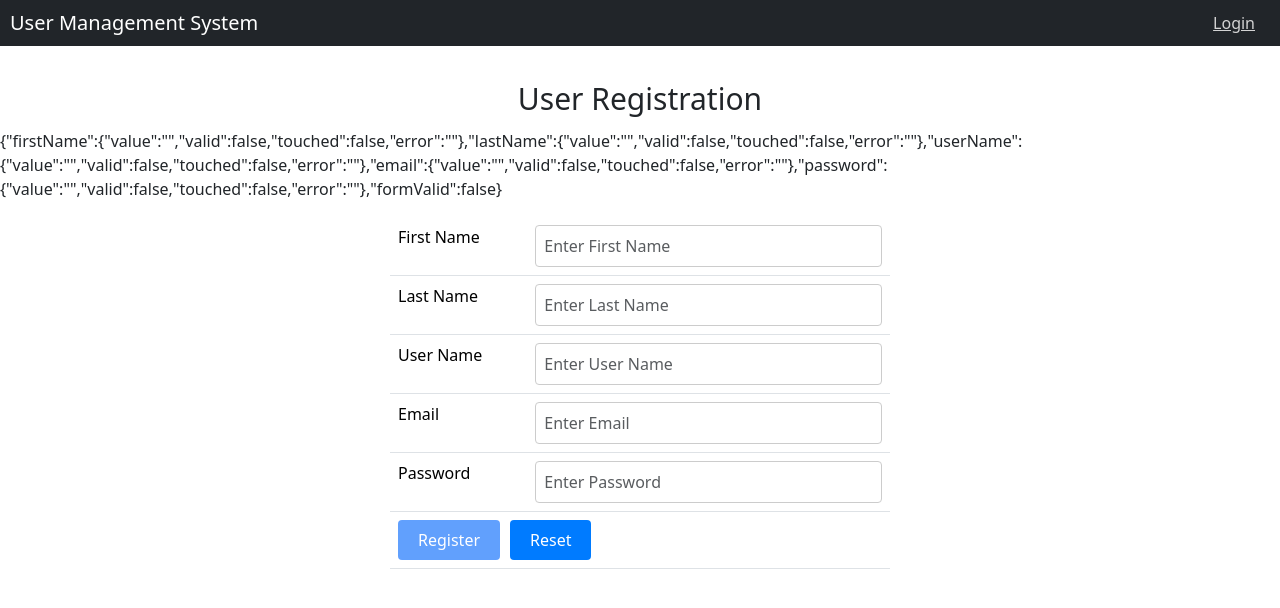
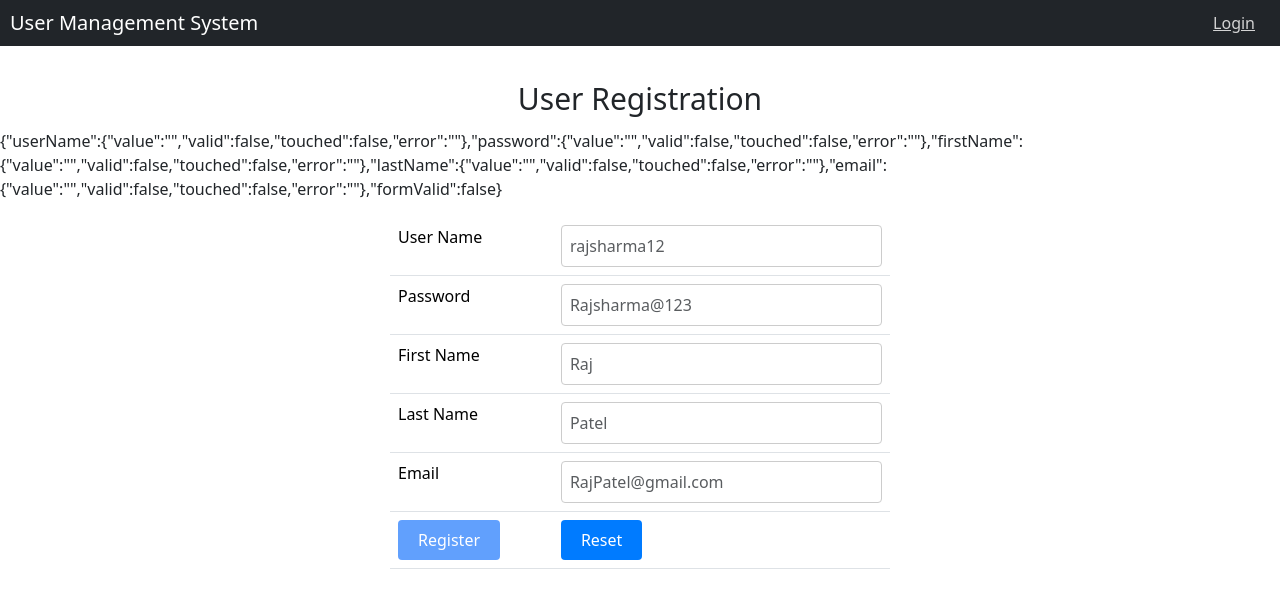
Before and after one commit to UdayDudhe/User-Management-API, a React (Create React App) app in the folder frontend/: page /registration in a window 1280 px wide. Shown: the top 608 px of the page. Built offline with nearby package versions, Linux system fonts and the light colour scheme.

Commit message:
added few logic in registration component

```diff
--- a/frontend/src/Components/RegistrationPage/RegistrationPage.jsx
+++ b/frontend/src/Components/RegistrationPage/RegistrationPage.jsx
@@ -1,14 +1,14 @@
-import React, { useReducer } from "react";
+import React, {useReducer } from "react";
 import "./Registration.css";
 import { useNavigate } from "react-router-dom";
 
 function RegistrationPage() {
   const init = {
+    userName: { value: "", valid: false, touched: false, error: "" },
+    password: { value: "", valid: false, touched: false, error: "" },
     firstName: { value: "", valid: false, touched: false, error: "" },
     lastName: { value: "", valid: false, touched: false, error: "" },
-    userName: { value: "", valid: false, touched: false, error: "" },
     email: { value: "", valid: false, touched: false, error: "" },
-    password: { value: "", valid: false, touched: false, error: "" },
     formValid: false,
   };
 
@@ -26,16 +26,25 @@ function RegistrationPage() {
   const navigate = useNavigate();
 
   const sendData = (e) => {
+
+    console.log(JSON.stringify({
+      username: user.userName.value,
+      password: user.password.value,
+      first_name: user.firstName.value,
+      last_name: user.lastName.value,
+      email: user.email.value,
+    }));
+
     e.preventDefault();
     const reqOptions = {
       method: "POST",
       headers: { "content-type": "application/json" },
       body: JSON.stringify({
+        username: user.userName.value,
+        password: user.password.value,
         first_name: user.firstName.value,
         last_name: user.lastName.value,
-        username: user.userName.value,
         email: user.email.value,
-        password: user.password.value,
       }),
     };
     fetch("http://localhost:8080/register", reqOptions)
@@ -121,6 +130,7 @@ function RegistrationPage() {
     <>
       <legend>User Registration</legend>
       <p>{JSON.stringify(user)}</p>
+
       <div className="registration-container">
         <form
           className="form-horizontal needs-validation"
@@ -129,6 +139,77 @@ function RegistrationPage() {
         >
           <table className="table">
             <tbody>
+              <tr>
+                <td>
+                  <label className="control-label" htmlFor="">
+                    User Name
+                  </label>
+                </td>
+                <td>
+                  <input
+                    type="text"
+                    className="form-control"
+                    id="userName"
+                    name="userName"
+                    value={user.userName.value}
+                    onChange={(e) => {
+                      handleChange("userName", e.target.value);
+                    }}
+                    onBlur={(e) => {
+                      handleChange("userName", e.target.value);
+                    }}
+                    placeholder="rajsharma12"
+                    required
+                  />
+                  <div
+                    style={{
+                      display:
+                        user.userName.touched && !user.userName.valid
+                          ? "block"
+                          : "none",
+                      color: "red",
+                    }}
+                  >
+                    {user.userName.error}
+                  </div>
+                </td>
+              </tr>
+              <tr>
+                <td>
+                  <label className="control-label" htmlFor="password">
+                    Password
+                  </label>
+                </td>
+                <td>
+                  <input
+                    type="password"
+                    className="form-control"
+                    id="password"
+                    name="password"
+                    value={user.password.value}
+                    onChange={(e) => {
+                      handleChange("password", e.target.value);
+                    }}
+                    onBlur={(e) => {
+                      handleChange("password", e.target.value);
+                    }}
+                    placeholder="Rajsharma@123"
+                    required
+                  />
+
+                  <div
+                    style={{
+                      display:
+                        user.password.touched && !user.password.valid
+                          ? "block"
+                          : "none",
+                      color: "red",
+                    }}
+                  >
+                    {user.password.error}
+                  </div>
+                </td>
+              </tr>
               <tr>
                 <td>
                   <label className="control-label" htmlFor="firstName">
@@ -148,7 +229,7 @@ function RegistrationPage() {
                     onBlur={(e) => {
                       handleChange("firstName", e.target.value);
                     }}
-                    placeholder="Enter First Name"
+                    placeholder="Raj"
                     required
                   />
                   <div
@@ -183,7 +264,7 @@ function RegistrationPage() {
                     onBlur={(e) => {
                       handleChange("lastName", e.target.value);
                     }}
-                    placeholder="Enter Last Name"
+                    placeholder="Patel"
                     required
                   />
                   <div
@@ -201,41 +282,6 @@ function RegistrationPage() {
               </tr>
               <tr>
                 <td>
-                  <label className="control-label" htmlFor="userName">
-                    User Name
-                  </label>
-                </td>
-                <td>
-                  <input
-                    type="text"
-                    className="form-control"
-                    id="userName"
-                    name="userName"
-                    value={user.userName.value}
-                    onChange={(e) => {
-                      handleChange("userName", e.target.value);
-                    }}
-                    onBlur={(e) => {
-                      handleChange("userName", e.target.value);
-                    }}
-                    placeholder="Enter User Name"
-                    required
-                  />
-                  <div
-                    style={{
-                      display:
-                        user.userName.touched && !user.userName.valid
-                          ? "block"
-                          : "none",
-                      color: "red",
-                    }}
-                  >
-                    {user.userName.error}
-                  </div>
-                </td>
-              </tr>
-              <tr>
-                <td>
                   <label className="control-label" htmlFor="email">
                     Email
                   </label>
@@ -246,6 +292,7 @@ function RegistrationPage() {
                     className="form-control"
                     id="email"
                     name="email"
+                    placeholder="RajPatel@gmail.com"
                     value={user.email.value}
                     onChange={(e) => {
                       handleChange("email", e.target.value);
@@ -253,7 +300,6 @@ function RegistrationPage() {
                     onBlur={(e) => {
                       handleChange("email", e.target.value);
                     }}
-                    placeholder="Enter Email"
                     required
                   />
                   <div
@@ -270,42 +316,7 @@ function RegistrationPage() {
                 </td>
               </tr>
               <tr>
-                <td>
-                  <label className="control-label" htmlFor="password">
-                    Password
-                  </label>
-                </td>
-                <td>
-                  <input
-                    type="password"
-                    className="form-control"
-                    id="password"
-                    name="password"
-                    value={user.password.value}
-                    onChange={(e) => {
-                      handleChange("password", e.target.value);
-                    }}
-                    onBlur={(e) => {
-                      handleChange("password", e.target.value);
-                    }}
-                    placeholder="Enter Password"
-                    required
-                  />
-                  <div
-                    style={{
-                      display:
-                        user.password.touched && !user.password.valid
-                          ? "block"
-                          : "none",
-                      color: "red",
-                    }}
-                  >
-                    {user.password.error}
-                  </div>
-                </td>
-              </tr>
-              <tr>
-                <td colSpan="2" className="button-center">
+                <td colSpan="1" className="button-center">
                   <button
                     type="submit"
                     className="btn btn-primary"
@@ -314,6 +325,9 @@ function RegistrationPage() {
                   >
                     Register
                   </button>
+                </td>
+
+                <td colSpan="1" className="button-center">
                   <button
                     type="reset"
                     className="btn btn-primary"
```
Also changed, not shown: 1 other file (tests, documents, lock files or other folders).
